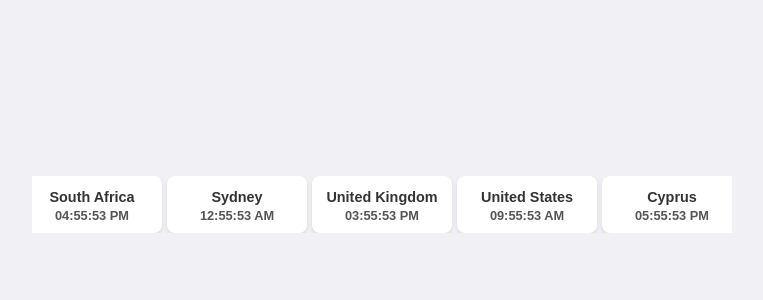
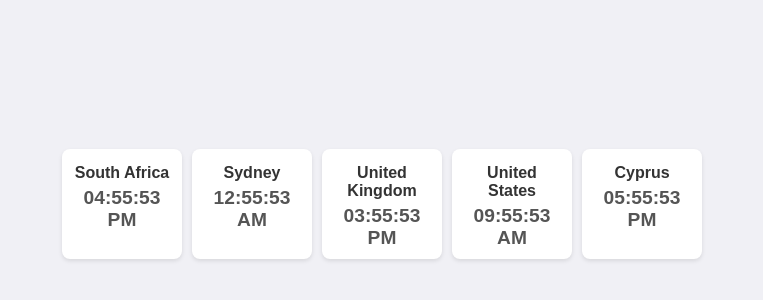
Before and after one commit to BradleyFarquharson/Timezones, a plain HTML site: page index.html in a window 1280 px wide. Shown: the part 196-496 px from the top of the page, without its empty margins (258-1021 px from the left). Drawn offline with Linux system fonts and the light colour scheme.

Commit message:
Update styles.css

```diff
--- a/styles.css
+++ b/styles.css
@@ -1,62 +1,88 @@
+:root {
+    --background-color: #f0f0f5;
+    --clock-bg-color: #ffffff;
+    --text-color: #333333;
+    --time-color: #555555;
+    --shadow-color: rgba(0, 0, 0, 0.1);
+    --hover-shadow-color: rgba(0, 0, 0, 0.2);
+    --font-family: 'Arial', sans-serif;
+    --transition-duration: 0.3s;
+    --clock-width: 120px;
+    --clock-padding: 10px;
+    --gap: 10px;
+}
+
+* {
+    box-sizing: border-box;
+}
+
 body {
-    font-family: 'Arial', sans-serif;
-    background-color: #f0f0f5;
+    font-family: var(--font-family);
+    background-color: var(--background-color);
     margin: 0;
     padding: 0;
     display: flex;
     justify-content: center;
     align-items: center;
     height: 100vh;
-    box-sizing: border-box;
 }
 
 .container {
     display: flex;
     justify-content: center;
-    gap: 5px; /* Spacing between the clocks */
-    width: 100%; /* Make sure the container uses full width */
-    max-width: 700px; /* Limit total width to ensure it fits in Notion */
-    flex-wrap: nowrap; /* Ensure clocks stay in one row */
-    overflow-x: auto; /* Allows horizontal scrolling if necessary */
+    gap: var(--gap);
+    width: 100%;
+    max-width: 800px;
+    flex-wrap: wrap;
+    overflow-x: auto;
+    padding: 20px;
 }
 
 .clock {
-    background-color: #ffffff;
+    background-color: var(--clock-bg-color);
     border-radius: 8px;
-    box-shadow: 0 2px 4px rgba(0, 0, 0, 0.1);
-    margin: 0; /* Remove external margins */
-    padding: 10px;
+    box-shadow: 0 2px 4px var(--shadow-color);
+    padding: var(--clock-padding);
     text-align: center;
-    width: 120px;  /* Fixed width for each clock */
-    flex-shrink: 0; /* Prevent clocks from shrinking */
+    width: var(--clock-width);
+    flex-shrink: 0;
+    transition: transform var(--transition-duration) ease, box-shadow var(--transition-duration) ease;
+}
+
+.clock:hover {
+    box-shadow: 0 4px 8px var(--hover-shadow-color);
+    transform: scale(1.05);
 }
 
 h2 {
-    font-size: 0.9rem; /* Small title font size */
-    color: #333333;
-    margin: 3px 0;
+    font-size: 1rem;
+    color: var(--text-color);
+    margin: 5px 0;
 }
 
 .time {
-    font-size: 0.8rem; /* Small time font size */
+    font-size: 1.2rem;
     font-weight: bold;
-    color: #555555;
-    margin-top: 3px;
+    color: var(--time-color);
+    margin-top: 5px;
 }
 
-.clock:hover {
-    box-shadow: 0 4px 8px rgba(0, 0, 0, 0.2);
-    transform: scale(1.05);
-    transition: all 0.3s ease;
-}
-
-@media screen and (max-width: 600px) {
+@media screen and (max-width: 768px) {
     .clock {
-        flex-basis: calc(100% / 2 - 10px); /* Adjust for small screens */
-        max-width: 100px; /* Make clocks smaller on smaller screens */
+        width: 45%;
     }
 
     .time, h2 {
-        font-size: 0.7rem;
+        font-size: 0.9rem;
     }
 }
+
+@media screen and (max-width: 480px) {
+    .clock {
+        width: 100%;
+    }
+
+    .time, h2 {
+        font-size: 0.8rem;
+    }
+}
```
